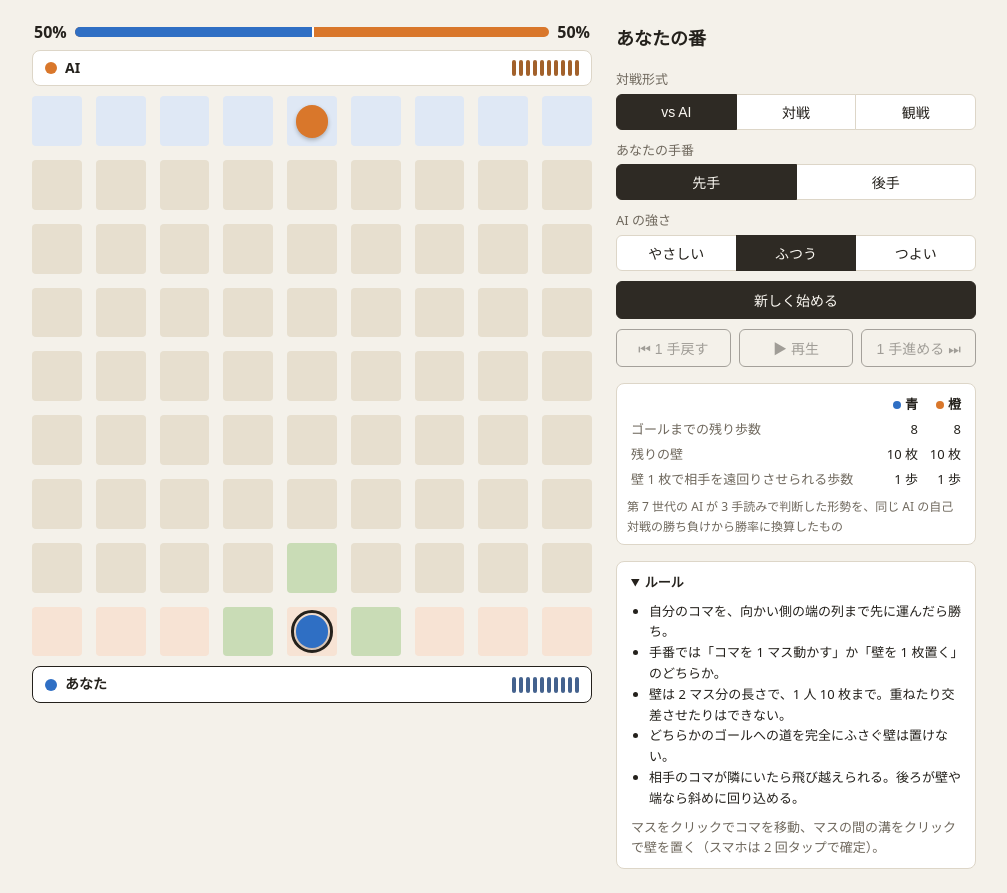
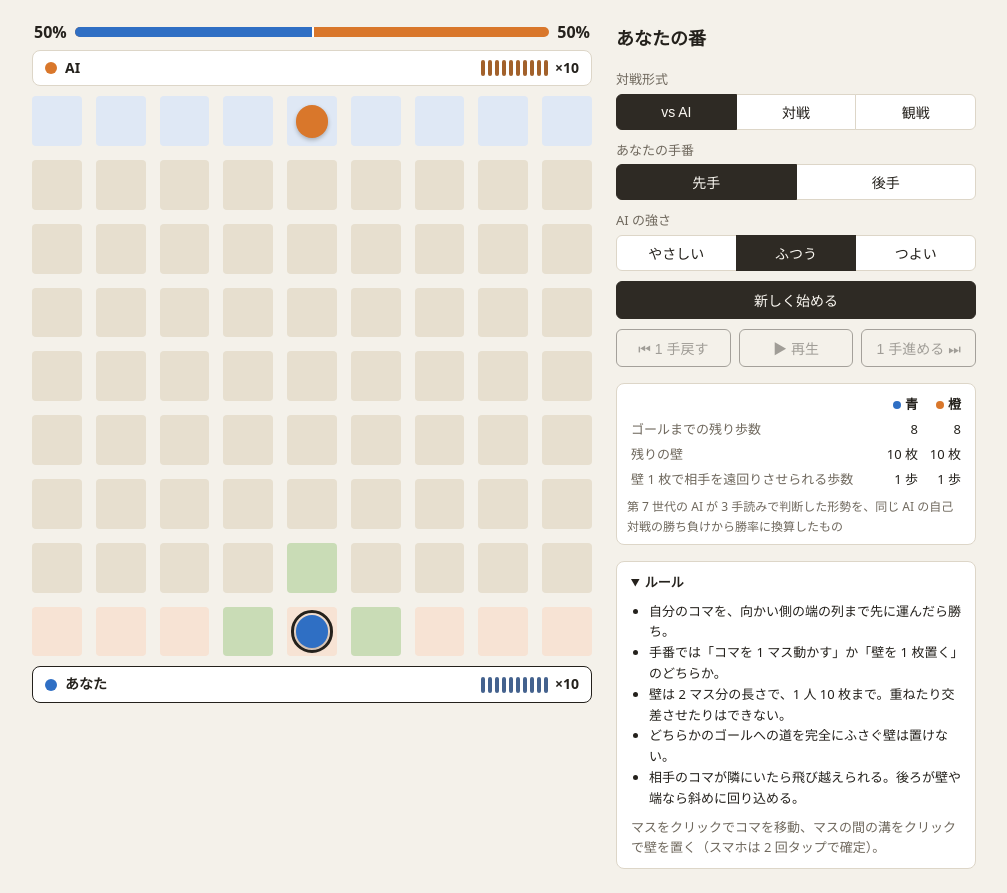
Before and after one commit to shimewtr/wall-race, a website built with Vite: page index.html in a window 1280 px wide. Shown: the whole page, without its empty margins (136-1143 px from the left). Built offline with nearby package versions, Linux system fonts and the light colour scheme.

Commit message:
Show numeric wall counts

```diff
--- a/src/web/main.ts
+++ b/src/web/main.ts
@@ -308,7 +308,7 @@ function render() {
     const who = mode === 'human-human' ? PLAYER_NAMES[p] : isHuman(p) ? 'あなた' : 'AI';
     const pips = Array.from({ length: WALLS_PER_PLAYER }, (_, i) =>
       `<span class="pip${i < s.wallsLeft[p] ? '' : ' used'}"></span>`).join('');
-    bars[p].innerHTML = `<span class="name"><span class="dot p${p}"></span>${who}</span><span class="pips" aria-label="残り壁 ${s.wallsLeft[p]} 枚">${pips}</span>`;
+    bars[p].innerHTML = `<span class="name"><span class="dot p${p}"></span>${who}</span><span class="wall-stock" aria-label="残り壁 ${s.wallsLeft[p]} 枚"><span class="pips" aria-hidden="true">${pips}</span><span class="wall-count">×${s.wallsLeft[p]}</span></span>`;
     bars[p].classList.toggle('turn', s.turn === p && !isOver(s));
   }
 
--- a/src/web/style.css
+++ b/src/web/style.css
@@ -218,6 +218,18 @@ body {
 .pips {
   display: inline-flex;
   gap: 3px;
+}
+
+.wall-stock {
+  display: inline-flex;
+  align-items: center;
+  gap: 7px;
+}
+
+.wall-count {
+  min-width: 2.5ch;
+  font-variant-numeric: tabular-nums;
+  font-weight: 600;
 }
 
 .pip {
```
